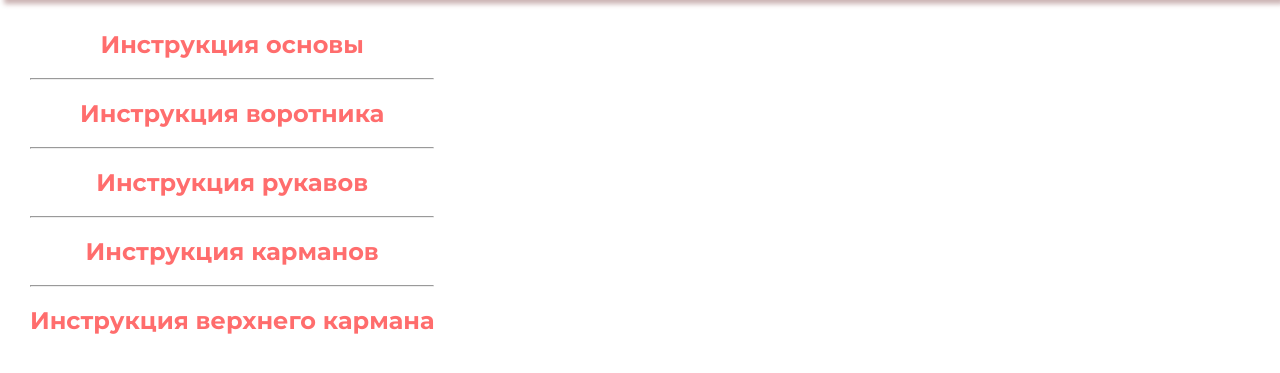
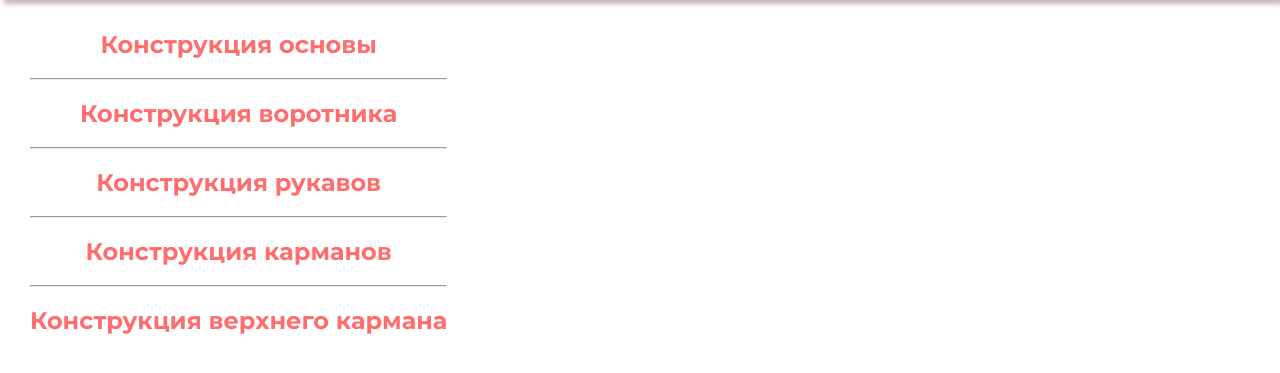
Before and after one commit to kingoker/Visola_H-M_django, a Django app: page /instruction/1/1/1/1/1 in a window 1280 px wide. Shown: the part 50-423 px from the top of the page. Run offline with Django 4.2, Linux system fonts and the light colour scheme; data that the repository does not hold is empty; some libraries are stand-ins or nearby versions.

Commit message:
word changed

```diff
--- a/root/visola_blazer/templates/index.html
+++ b/root/visola_blazer/templates/index.html
@@ -8,7 +8,7 @@
     <meta name="viewport" content="width=device-width, initial-scale=1.0">
     <link rel="stylesheet" href="{% static 'css/main.css' %}">
 
-    <title>VISOLA H&M</title>
+    <title>WEB-приложение "Построение конструкции мужского пиджака"</title>
 </head>
 <body class="body">
     <div class="preloader">
@@ -19,7 +19,7 @@
     <header class="header">
         <div class="header__container container">
             <a class="header__title" href="/">
-                <h1>Конструктор пиджаков by VISOLA</h1>
+                <h1>WEB-приложение "Построение конструкции мужского пиджака"</h1>
             </a>
         </div>
     </header>
@@ -129,7 +129,7 @@
                     </p>
                 </div>
                 <a class="button instruction__button" href="{% url 'instruction' base='1' collar='1' sleeve='1' pocket='1' toppocket='1' %}">
-                    Посмотреть инструкцию шитья пиджака
+                    Построить конструкцию пиджака
                 </a>
             </div>
         </div>
--- a/root/visola_blazer/templates/instruction.html
+++ b/root/visola_blazer/templates/instruction.html
@@ -28,35 +28,35 @@
         <div class="main__container container">
             <div class="main__components_wrapper">
                 <!-- Компоненты -->
-                <h2 class="instruction__h2">Инструкция основы</h2>
+                <h2 class="instruction__h2">Конструкция основы</h2>
                 {% for base in bases %}
                     <p class="instruction__text">{{ base.instruction|safe }}</p>
                 {% endfor %}
                 <br>
                 <hr>
                 <br>
-                <h2 class="instruction__h2">Инструкция воротника</h2>
+                <h2 class="instruction__h2">Конструкция воротника</h2>
                 {% for collar in collars %}
                     <p class="instruction__text">{{ collar.instruction|safe }}</p>
                 {% endfor %}
                 <br>
                 <hr>
                 <br>
-                <h2 class="instruction__h2">Инструкция рукавов</h2>
+                <h2 class="instruction__h2">Конструкция рукавов</h2>
                 {% for sleeve in sleeves %}
                     <p class="instruction__text">{{ sleeve.instruction|safe }}</p>
                 {% endfor %}
                 <br>
                 <hr>
                 <br>
-                <h2 class="instruction__h2">Инструкция карманов</h2>
+                <h2 class="instruction__h2">Конструкция карманов</h2>
                 {% for pocket in pockets %}
                     <p class="instruction__text">{{ pocket.instruction|safe }}</p>
                 {% endfor %}
                 <br>
                 <hr>
                 <br>
-                <h2 class="instruction__h2">Инструкция верхнего кармана</h2>
+                <h2 class="instruction__h2">Конструкция верхнего кармана</h2>
                 {% for toppocket in toppockets %}
                     <p class="instruction__text">{{ toppocket.instruction|safe }}</p>
                 {% endfor %}
```
